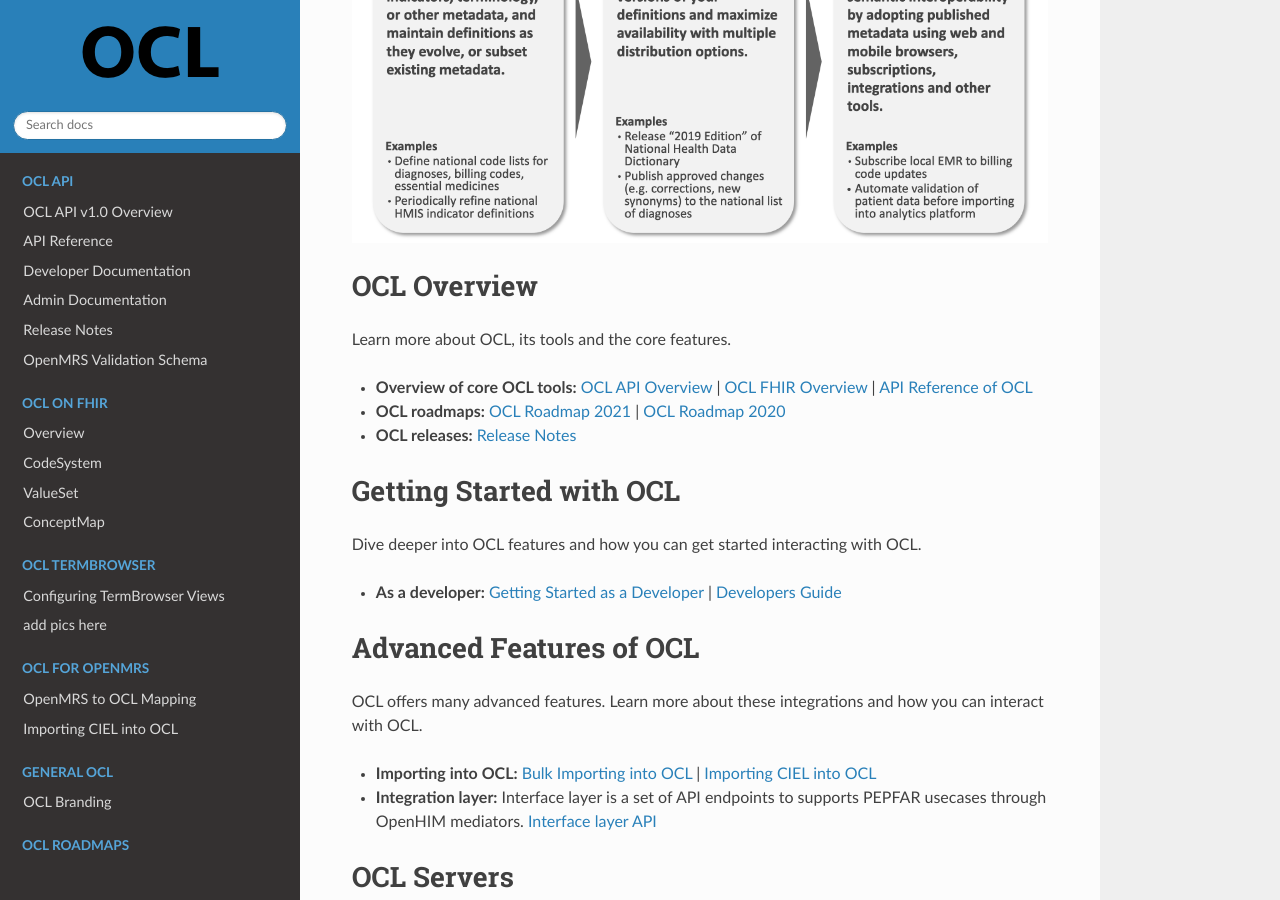
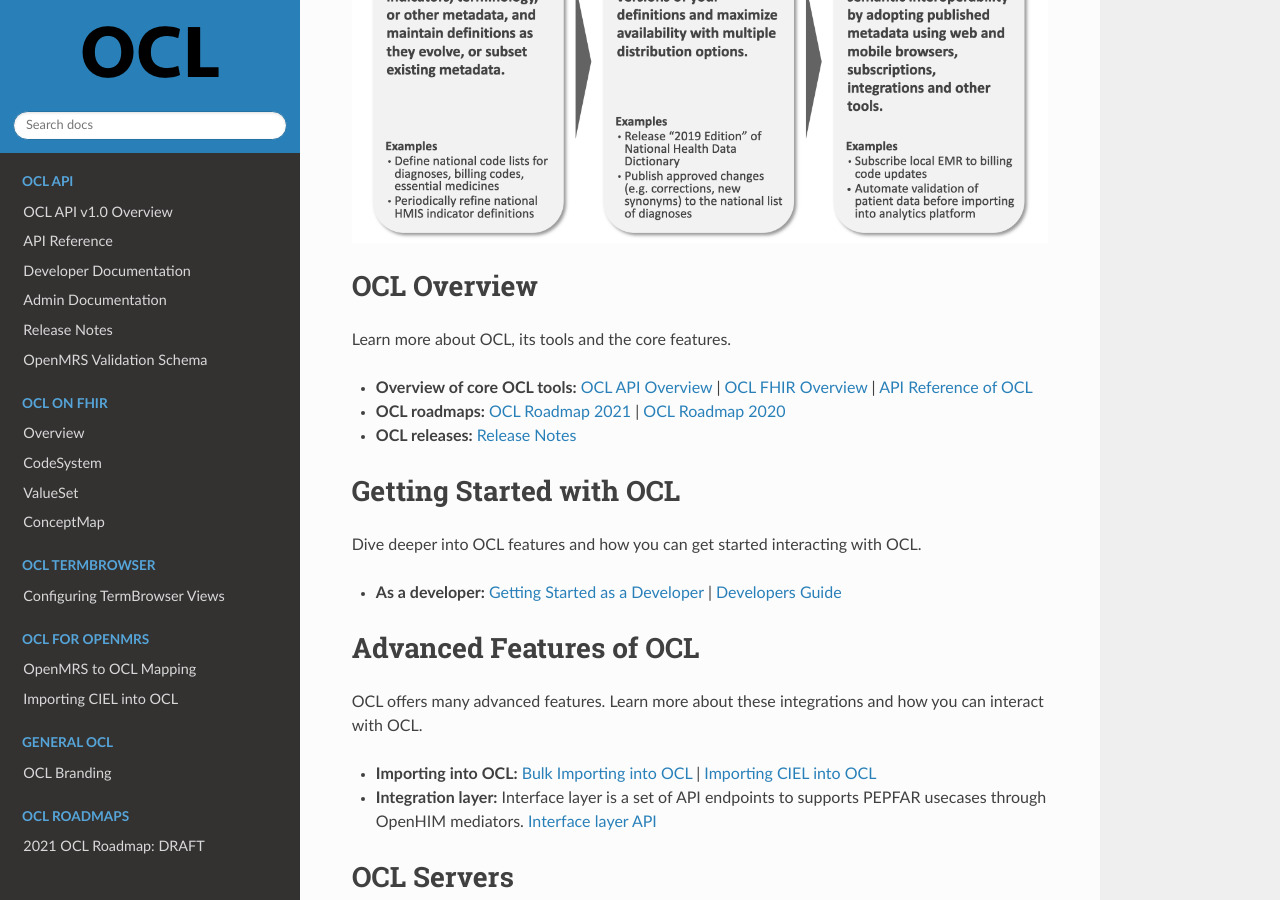
Before and after one commit to OpenConceptLab/ocl-docs, a Sphinx documentation site: the page built from docs/source/index.rst, in a window 1280 px wide and 900 px high, scrolled down 359 px. Built offline with Sphinx 7.4.7 and the Read the Docs theme 2.0.0, drawn with Linux system fonts in a browser that asks for light colours.

Commit message:
Removed unnecessary header

```diff
--- a/docs/source/oclweb/configuringtermbrowser.md
+++ b/docs/source/oclweb/configuringtermbrowser.md
@@ -33,8 +33,6 @@
 When viewing available views, a configuration menu will appear at the side, offering multiple options for interaction with the views for that resource (organization, source, etc.). In particular, the Select dropdown is used to select any configured view, view templates that are made available by OCL, and start a new configuration. The New Configuration option will create a blank configuration that can be edited by the administrator, using the configuration options defined below.
 <img align="right" src="TermBrowser UI Configuration Documentation.png">
 
-
-# add pics here
 
 ### Creating a View from an OCL Template
 
```
